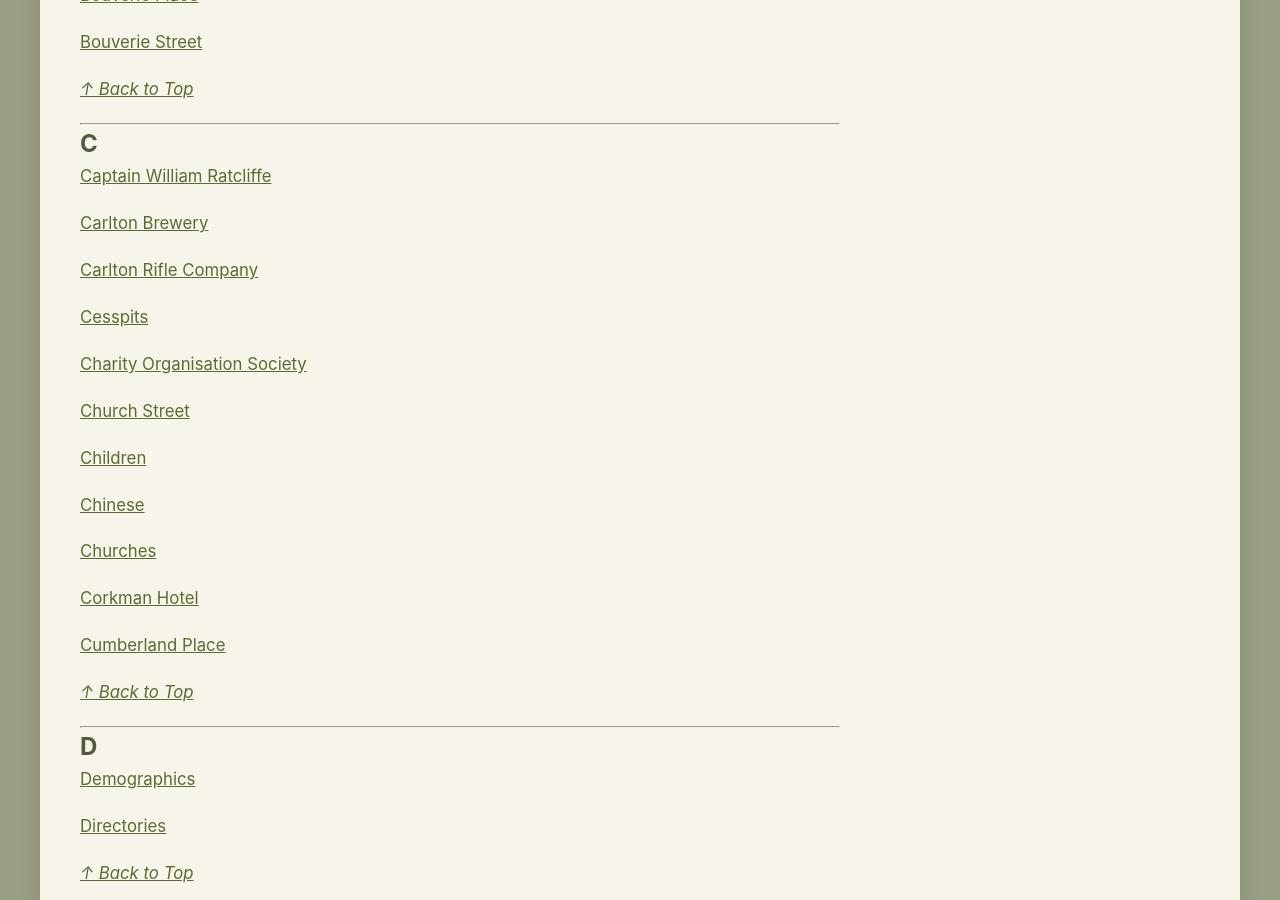
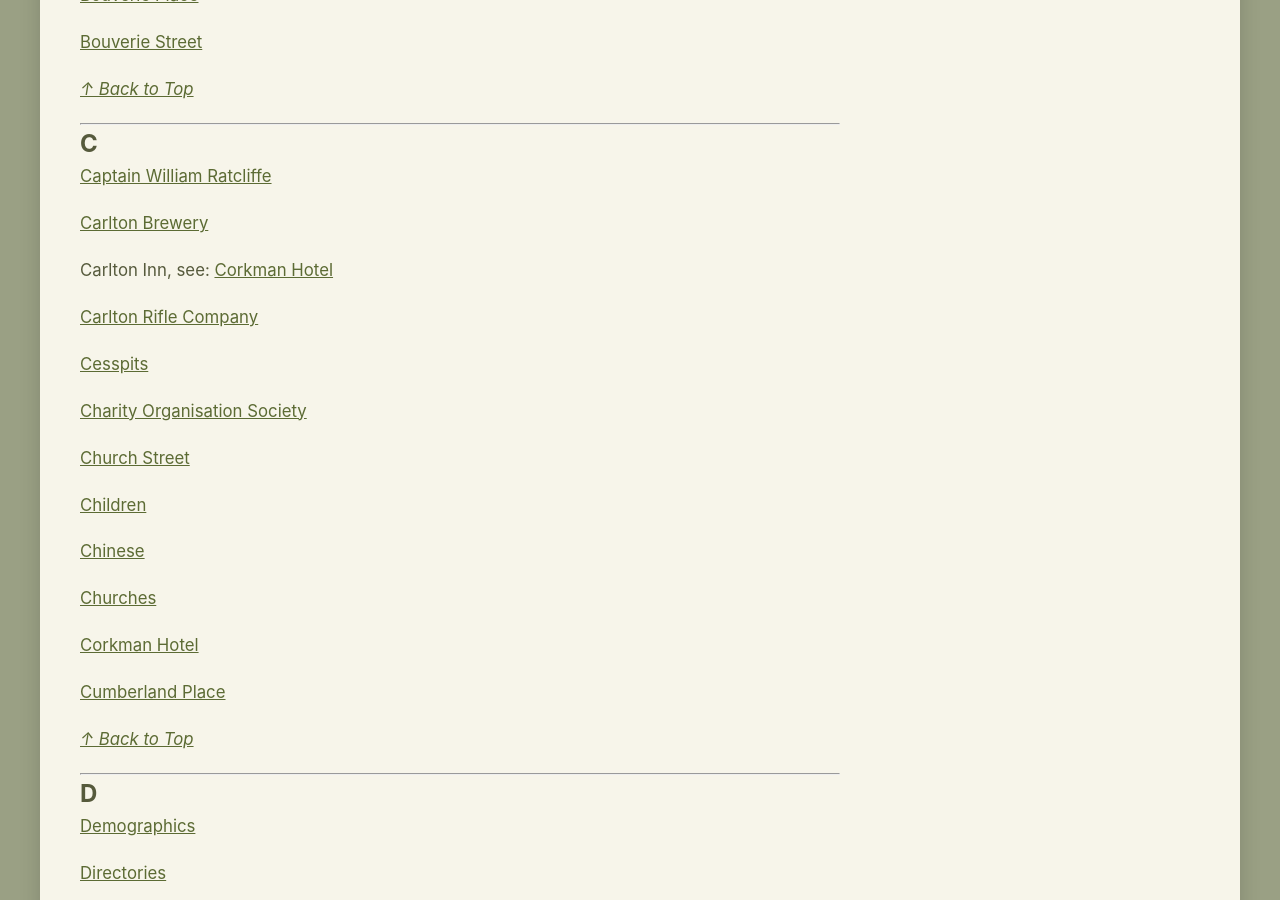
Before and after one commit to notamitchell/order, a Jekyll site: the page built from aToZ.md, in a window 1280 px wide and 900 px high, scrolled down 1281 px. Built offline with Jekyll 4.4.1, drawn with Linux system fonts in a browser that asks for light colours; a script that is not in the unit is left out.

Commit message:
Update aToZ.md

```diff
--- a/aToZ.md
+++ b/aToZ.md
@@ -53,6 +53,8 @@
 [Captain William Ratcliffe](civic?id=Captain William Ratcliffe)
 
 [Carlton Brewery](civic?id=Carlton Brewery)
+
+Carlton Inn, see: [Corkman Hotel](civic?id=Corkman%20Hotel)
 
 [Carlton Rifle Company](civic?id=Carlton Rifle Company)
 
```
